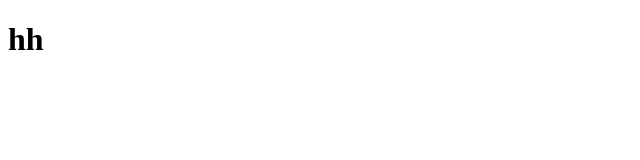
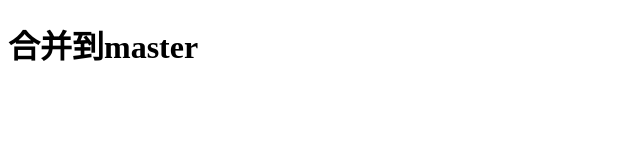
Before and after one commit to NICE1990/new_1, a plain HTML site: page index.html in a window 1280 px wide. Shown: the whole page, without its empty margins (0-640 px from the left). Drawn offline with Linux system fonts and the light colour scheme.

Commit message:
login index修改

```diff
--- a/index.html
+++ b/index.html
@@ -9,7 +9,7 @@
 </head>
 
 <body>
-    <h1>hh</h1>
+    <h1>合并到master</h1>
 </body>
 
 </html>
```
